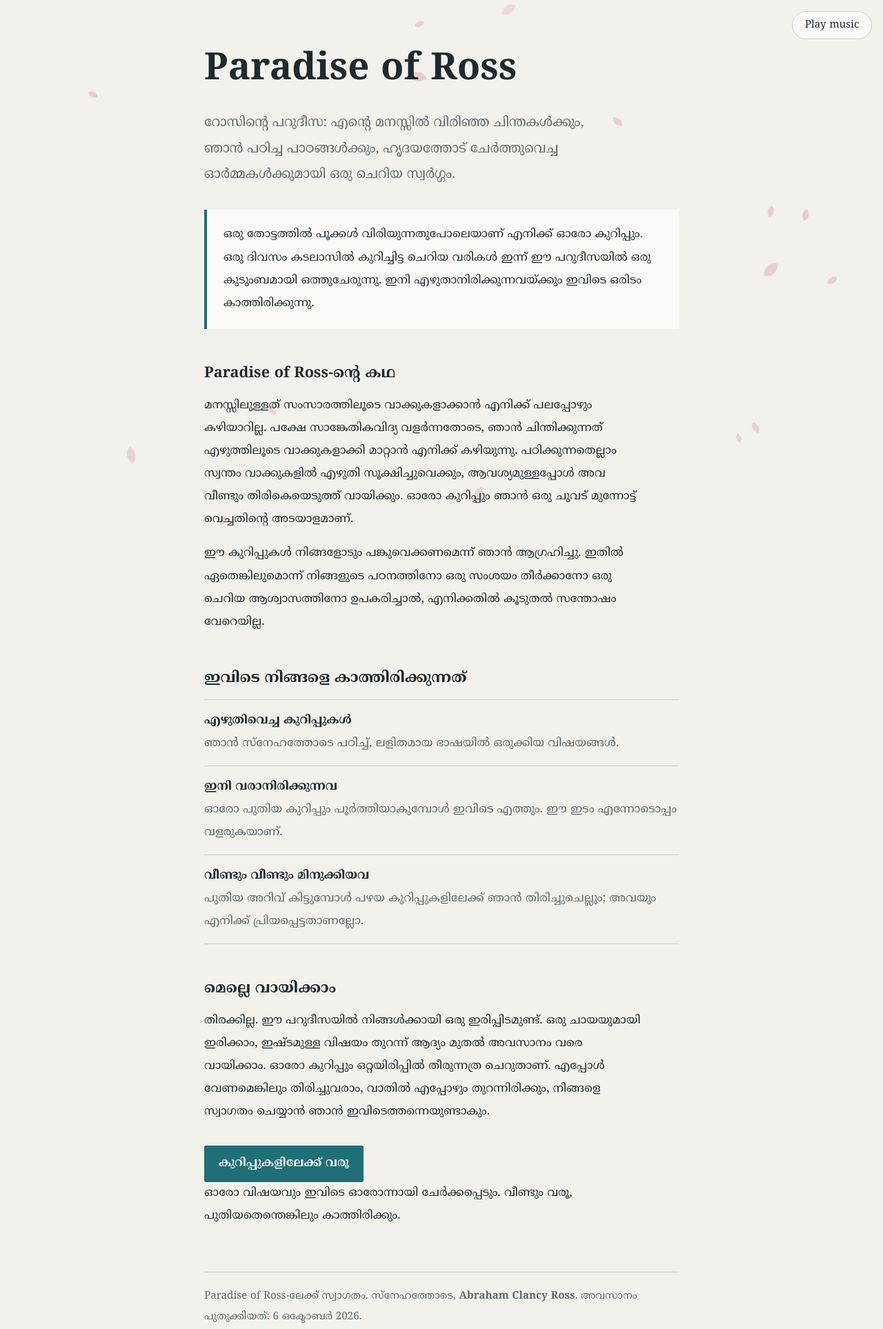
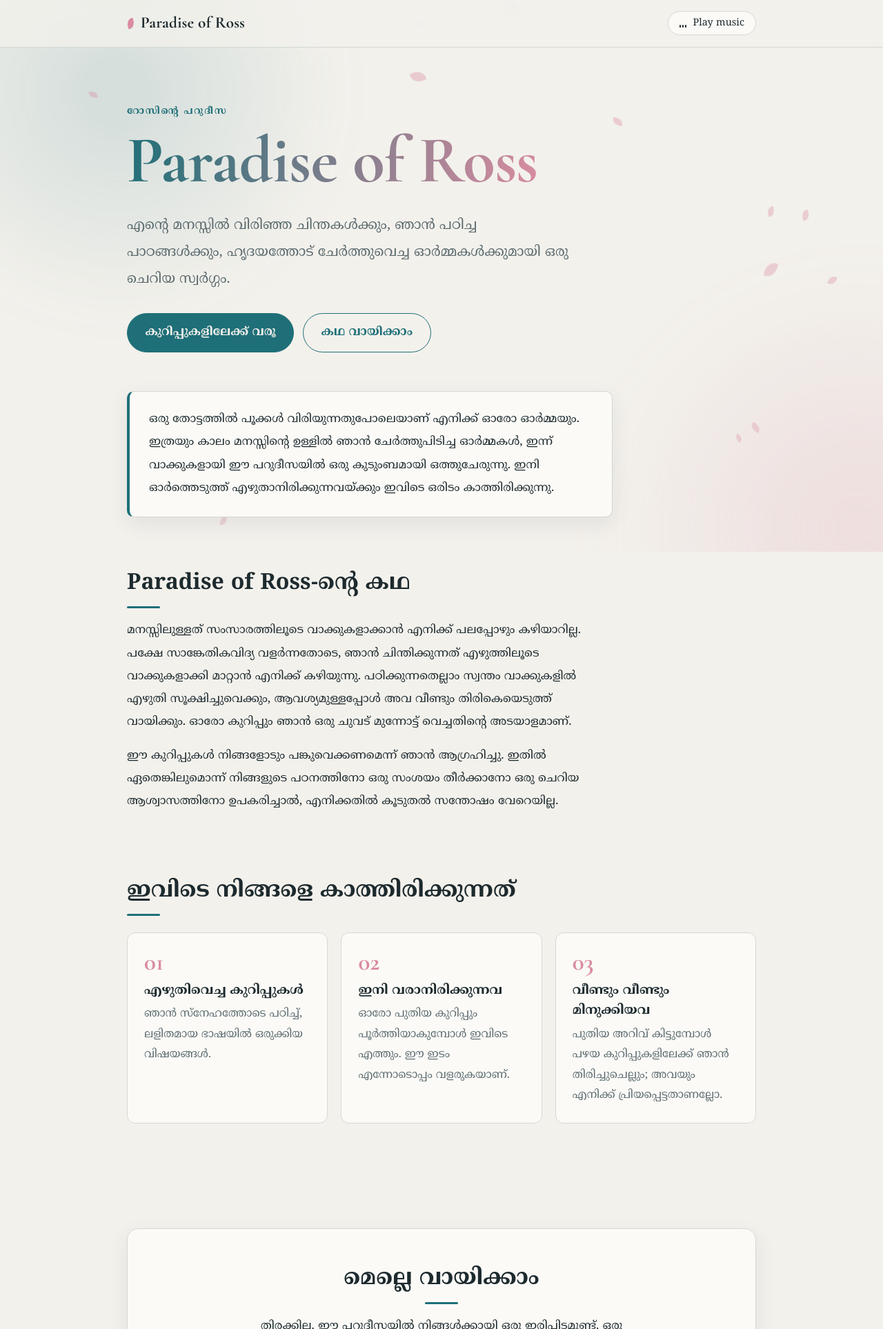
Before and after one commit to paradiseofross-dotcom/pages-of-my-life, a plain HTML site: page index.html in a window 1280 px wide. Shown: the top 1927 px of the page at 69% size. Drawn offline with nearby package versions, Linux system fonts and the light colour scheme.

Commit message:
Update index.html

```diff
--- a/index.html
+++ b/index.html
@@ -7,85 +7,148 @@
 <meta name="description" content="പഠിച്ചതും ചിന്തിച്ചതും സ്നേഹത്തോടെ പങ്കുവെക്കുന്ന കുറിപ്പുകളുടെ വളരുന്ന ശേഖരം.">
 <link rel="preconnect" href="https://fonts.googleapis.com">
 <link rel="preconnect" href="https://fonts.gstatic.com" crossorigin>
-<link href="https://fonts.googleapis.com/css2?family=Noto+Serif+Malayalam:wght@400;700&display=swap" rel="stylesheet">
+<link href="https://fonts.googleapis.com/css2?family=Noto+Serif+Malayalam:wght@400;700&family=Cormorant+Garamond:wght@500;600;700&display=swap" rel="stylesheet">
+<script>document.documentElement.classList.add('js')</script>
 <style>
 :root{
-  --bg:#f3f1ec; --ink:#1d2a2e; --muted:#5b6a6e; --line:#c9cfcc; --accent:#1f6f78; --paper:#fbfaf7; --petal:#d98ca0;
-  box-sizing:border-box;
-  padding-top:env(safe-area-inset-top,0px);
-  padding-bottom:env(safe-area-inset-bottom,0px);
+  --bg:#f3f1ec; --ink:#1d2a2e; --muted:#5b6a6e; --line:#d3d8d4; --accent:#1f6f78; --paper:#fbfaf7; --petal:#d98ca0; --glow1:rgba(31,111,120,.16); --glow2:rgba(217,140,160,.2);
+  --shadow:0 10px 30px rgba(29,42,46,.08);
+  box-sizing:border-box;padding-bottom:env(safe-area-inset-bottom,0px);
 }
 @media (prefers-color-scheme: dark){
-  :root:not([data-theme="light"]){--bg:#14201f;--ink:#e6ece9;--muted:#9fb0ac;--line:#2d3f3d;--accent:#6fc3c9;--paper:#1a2827;--petal:#e3a3b3}
+  :root:not([data-theme="light"]){--bg:#101918;--ink:#e6ece9;--muted:#9fb0ac;--line:#2d3f3d;--accent:#6fc3c9;--paper:#182321;--petal:#e3a3b3;--glow1:rgba(111,195,201,.12);--glow2:rgba(227,163,179,.1);--shadow:0 10px 30px rgba(0,0,0,.35)}
 }
-:root[data-theme="dark"]{--bg:#14201f;--ink:#e6ece9;--muted:#9fb0ac;--line:#2d3f3d;--accent:#6fc3c9;--paper:#1a2827;--petal:#e3a3b3}
+:root[data-theme="dark"]{--bg:#101918;--ink:#e6ece9;--muted:#9fb0ac;--line:#2d3f3d;--accent:#6fc3c9;--paper:#182321;--petal:#e3a3b3;--glow1:rgba(111,195,201,.12);--glow2:rgba(227,163,179,.1);--shadow:0 10px 30px rgba(0,0,0,.35)}
 *{box-sizing:border-box}
-html{scroll-padding-top:env(safe-area-inset-top,0px)}
-body{margin:0;background:var(--bg);color:var(--ink);font-family:"Noto Serif Malayalam","Manjari","Kartika",Georgia,serif;line-height:1.95;font-size:1.0625rem}
-.wrap{max-width:46rem;margin:0 auto;padding:4rem 1.5rem 3rem}
-h1{font-size:clamp(2.2rem,7vw,3.4rem);line-height:1.4;margin:0 0 1.25rem;font-weight:700}
-h2{font-size:1.35rem;line-height:1.6;margin:3rem 0 .75rem;font-weight:700}
-p{margin:0 0 1rem;max-width:40rem}
-.lead{font-size:1.2rem;color:var(--muted);max-width:36rem}
-.sheet{background:var(--paper);border-left:4px solid var(--accent);padding:1.25rem 1.5rem;margin-top:2rem}
-.sheet p:last-child{margin:0}
-ul{padding:0;margin:0;list-style:none}
-li{padding:.9rem 0;border-top:1px solid var(--line)}
-li:last-child{border-bottom:1px solid var(--line)}
-li strong{display:block}
-li span{color:var(--muted)}
+html{scroll-behavior:smooth;scroll-padding-top:5rem}
+body{margin:0;background:var(--bg);color:var(--ink);font-family:"Noto Serif Malayalam","Manjari","Kartika",Georgia,serif;line-height:1.95;font-size:1.0625rem;overflow-x:hidden}
+p{margin:0 0 1rem}
 a{color:var(--accent)}
-a:focus-visible{outline:2px solid var(--accent);outline-offset:3px}
-.btn{display:inline-block;margin-top:1rem;padding:.6rem 1.3rem;background:var(--accent);color:var(--bg);text-decoration:none;font-weight:700;border-radius:3px}
-footer{margin-top:4rem;padding-top:1.25rem;border-top:1px solid var(--line);color:var(--muted);font-size:.95rem}
+:focus-visible{outline:2px solid var(--accent);outline-offset:3px}
 
-
-.wrap{position:relative;z-index:1}
-.petals{position:fixed;inset:0;pointer-events:none;overflow:hidden;z-index:0}
+/* background */
+.bg{position:fixed;inset:0;z-index:0;pointer-events:none;overflow:hidden}
+.blob{position:absolute;width:44rem;height:44rem;border-radius:50%;filter:blur(40px)}
+.b1{top:-14rem;left:-12rem;background:radial-gradient(circle,var(--glow1),transparent 65%);animation:drift 26s ease-in-out infinite alternate}
+.b2{bottom:-16rem;right:-14rem;background:radial-gradient(circle,var(--glow2),transparent 65%);animation:drift 32s ease-in-out infinite alternate-reverse}
+@keyframes drift{to{transform:translate3d(6rem,4rem,0) scale(1.15)}}
 .petal{position:absolute;top:0;background:var(--petal);border-radius:80% 0 80% 0;opacity:0;animation:fall linear infinite}
 @keyframes fall{0%{transform:translate3d(0,-3rem,0) rotate(0);opacity:0}10%{opacity:.4}90%{opacity:.3}100%{transform:translate3d(var(--dx),105vh,0) rotate(400deg);opacity:0}}
-@keyframes enter{from{opacity:0;transform:translateY(14px)}to{opacity:1;transform:none}}
-h1{animation:enter 1.6s ease-out both}
-.lead{animation:enter 1.6s ease-out .5s both}
-.sheet{animation:enter 1.6s ease-out 1s both}
-.music{position:fixed;z-index:3;right:1rem;top:calc(1rem + env(safe-area-inset-top,0px));border:1px solid var(--line);background:var(--paper);color:var(--ink);font:inherit;font-size:.95rem;line-height:1.4;padding:.55rem 1.1rem;border-radius:2rem;cursor:pointer}
+
+/* header */
+.site{position:sticky;top:env(safe-area-inset-top,0px);z-index:5;backdrop-filter:blur(12px);-webkit-backdrop-filter:blur(12px);background:color-mix(in srgb,var(--bg) 78%,transparent);border-bottom:1px solid var(--line)}
+.bar{max-width:60rem;margin:0 auto;padding:.7rem 1.5rem;display:flex;align-items:center;justify-content:space-between;gap:1rem}
+.brand{font-family:"Cormorant Garamond",Georgia,serif;font-size:1.45rem;font-weight:700;letter-spacing:.01em;color:var(--ink);text-decoration:none;display:flex;align-items:center;gap:.55rem}
+.dot{width:.7rem;height:.9rem;background:var(--petal);border-radius:80% 0 80% 0;transform:rotate(-20deg)}
+.music{display:flex;align-items:center;gap:.6rem;border:1px solid var(--line);background:var(--paper);color:var(--ink);font:inherit;font-size:.9rem;line-height:1.4;padding:.4rem 1rem;border-radius:2rem;cursor:pointer;transition:border-color .2s,color .2s}
+.music:hover{border-color:var(--accent)}
 .music[aria-pressed="true"]{border-color:var(--accent);color:var(--accent)}
-.music:focus-visible{outline:2px solid var(--accent);outline-offset:3px}
-@media (prefers-reduced-motion:reduce){.petals{display:none}h1,.lead,.sheet{animation:none}}
+.eq{display:flex;align-items:flex-end;gap:2px;height:.8rem}
+.eq i{width:2px;height:30%;background:currentColor;border-radius:1px}
+.music[aria-pressed="true"] .eq i{animation:eq 1s ease-in-out infinite}
+.music[aria-pressed="true"] .eq i:nth-child(2){animation-delay:-.4s}
+.music[aria-pressed="true"] .eq i:nth-child(3){animation-delay:-.7s}
+@keyframes eq{0%,100%{height:25%}50%{height:100%}}
+
+/* layout */
+main{position:relative;z-index:1}
+.sec{max-width:60rem;margin:0 auto;padding:4.5rem 1.5rem 0}
+.eyebrow{font-size:.85rem;letter-spacing:.14em;text-transform:uppercase;color:var(--accent);font-weight:700;margin-bottom:.5rem}
+h1{font-family:"Cormorant Garamond","Noto Serif Malayalam",Georgia,serif;font-size:clamp(3rem,10vw,6rem);line-height:1.05;margin:0 0 1.5rem;font-weight:700;letter-spacing:-.01em}
+h1 span{background:linear-gradient(100deg,var(--accent),var(--petal));-webkit-background-clip:text;background-clip:text;color:transparent}
+h2{font-size:clamp(1.5rem,4vw,2rem);line-height:1.5;margin:0 0 1rem;font-weight:700}
+h2::after{content:"";display:block;width:3rem;height:3px;background:var(--accent);border-radius:2px;margin-top:.6rem}
+.hero{padding-top:5rem}
+.lead{font-size:1.25rem;color:var(--muted);max-width:40rem}
+.actions{display:flex;flex-wrap:wrap;gap:.8rem;margin-top:1.8rem}
+.btn{display:inline-block;padding:.7rem 1.6rem;border-radius:2rem;background:var(--accent);color:var(--bg);text-decoration:none;font-weight:700;border:1px solid var(--accent);transition:transform .2s,box-shadow .2s}
+.btn:hover{transform:translateY(-2px);box-shadow:var(--shadow)}
+.btn.ghost{background:transparent;color:var(--accent)}
+.quote{margin-top:3.5rem;background:var(--paper);border:1px solid var(--line);border-left:4px solid var(--accent);border-radius:10px;padding:1.5rem 1.75rem;box-shadow:var(--shadow);max-width:44rem}
+.quote p{margin:0}
+.copy{max-width:42rem}
+.grid{display:grid;grid-template-columns:repeat(auto-fit,minmax(15rem,1fr));gap:1.2rem;margin-top:1.5rem}
+.card{background:var(--paper);border:1px solid var(--line);border-radius:12px;padding:1.5rem;transition:transform .25s,box-shadow .25s,border-color .25s}
+.card:hover{transform:translateY(-6px);box-shadow:var(--shadow);border-color:var(--accent)}
+.num{font-family:"Cormorant Garamond",Georgia,serif;font-size:2.2rem;color:var(--petal);font-weight:700;line-height:1}
+.card h3{font-size:1.15rem;margin:.6rem 0 .3rem;line-height:1.6}
+.card p{margin:0;color:var(--muted);font-size:1rem;line-height:1.85}
+.cta{text-align:center;margin-top:5rem;padding:3rem 1.5rem;background:var(--paper);border:1px solid var(--line);border-radius:16px;box-shadow:var(--shadow)}
+.cta h2::after{margin:.6rem auto 0}
+.cta p{max-width:36rem;margin-left:auto;margin-right:auto}
+footer{position:relative;z-index:1;max-width:60rem;margin:5rem auto 0;padding:1.5rem 1.5rem 3rem;border-top:1px solid var(--line);color:var(--muted);font-size:.95rem;text-align:center}
+
+/* motion */
+@keyframes enter{from{opacity:0;transform:translateY(18px)}to{opacity:1;transform:none}}
+.hero .eyebrow{animation:enter 1.2s ease-out both}
+.hero h1{animation:enter 1.4s ease-out .15s both}
+.hero .lead{animation:enter 1.4s ease-out .45s both}
+.hero .actions{animation:enter 1.4s ease-out .75s both}
+.js .reveal{opacity:0;transform:translateY(24px);transition:opacity 1s ease-out,transform 1s ease-out}
+.js .reveal.in{opacity:1;transform:none}
+.grid .reveal:nth-child(2){transition-delay:.12s}
+.grid .reveal:nth-child(3){transition-delay:.24s}
+@media (prefers-reduced-motion:reduce){
+  .petal,.blob,.eq i{animation:none!important}.petal{display:none}
+  .hero *{animation:none!important}
+  .js .reveal{opacity:1;transform:none;transition:none}
+  html{scroll-behavior:auto}
+}
 </style>
 </head>
 <body>
-<div class="petals" id="petals" aria-hidden="true"></div>
-<button class="music" id="music" type="button" aria-pressed="false">Play music</button>
-<main class="wrap">
-  <h1>Paradise of Ross</h1>
-  <p class="lead">റോസിന്റെ പറുദീസ: എന്റെ മനസ്സിൽ വിരിഞ്ഞ ചിന്തകൾക്കും, ഞാൻ പഠിച്ച പാഠങ്ങൾക്കും, ഹൃദയത്തോട് ചേർത്തുവെച്ച ഓർമ്മകൾക്കുമായി ഒരു ചെറിയ സ്വർഗ്ഗം.</p>
+<div class="bg" aria-hidden="true"><div class="blob b1"></div><div class="blob b2"></div><div id="petals"></div></div>
 
-  <div class="sheet">
-    <p>ഒരു തോട്ടത്തിൽ പൂക്കൾ വിരിയുന്നതുപോലെയാണ് എനിക്ക് ഓരോ കുറിപ്പും. ഒരു ദിവസം കടലാസിൽ കുറിച്ചിട്ട ചെറിയ വരികൾ ഇന്ന് ഈ പറുദീസയിൽ ഒരു കുടുംബമായി ഒത്തുചേരുന്നു. ഇനി എഴുതാനിരിക്കുന്നവയ്ക്കും ഇവിടെ ഒരിടം കാത്തിരിക്കുന്നു.</p>
+<header class="site">
+  <div class="bar">
+    <a class="brand" href="#top"><span class="dot"></span>Paradise of Ross</a>
+    <button class="music" id="music" type="button" aria-pressed="false"><span class="eq" aria-hidden="true"><i></i><i></i><i></i></span><span id="mlabel">Play music</span></button>
   </div>
+</header>
 
-  <h2>Paradise of Ross-ന്റെ കഥ</h2>
-  <p>മനസ്സിലുള്ളത് സംസാരത്തിലൂടെ വാക്കുകളാക്കാൻ എനിക്ക് പലപ്പോഴും കഴിയാറില്ല. പക്ഷേ സാങ്കേതികവിദ്യ വളർന്നതോടെ, ഞാൻ ചിന്തിക്കുന്നത് എഴുത്തിലൂടെ വാക്കുകളാക്കി മാറ്റാൻ എനിക്ക് കഴിയുന്നു. പഠിക്കുന്നതെല്ലാം സ്വന്തം വാക്കുകളിൽ എഴുതി സൂക്ഷിച്ചുവെക്കും, ആവശ്യമുള്ളപ്പോൾ അവ വീണ്ടും തിരികെയെടുത്ത് വായിക്കും. ഓരോ കുറിപ്പും ഞാൻ ഒരു ചുവട് മുന്നോട്ട് വെച്ചതിന്റെ അടയാളമാണ്.</p>
-  <p>ഈ കുറിപ്പുകൾ നിങ്ങളോടും പങ്കുവെക്കണമെന്ന് ഞാൻ ആഗ്രഹിച്ചു. ഇതിൽ ഏതെങ്കിലുമൊന്ന് നിങ്ങളുടെ പഠനത്തിനോ ഒരു സംശയം തീർക്കാനോ ഒരു ചെറിയ ആശ്വാസത്തിനോ ഉപകരിച്ചാൽ, എനിക്കതിൽ കൂടുതൽ സന്തോഷം വേറെയില്ല.</p>
+<main id="top">
+  <section class="sec hero">
+    <div class="eyebrow">റോസിന്റെ പറുദീസ</div>
+    <h1><span>Paradise of Ross</span></h1>
+    <p class="lead">എന്റെ മനസ്സിൽ വിരിഞ്ഞ ചിന്തകൾക്കും, ഞാൻ പഠിച്ച പാഠങ്ങൾക്കും, ഹൃദയത്തോട് ചേർത്തുവെച്ച ഓർമ്മകൾക്കുമായി ഒരു ചെറിയ സ്വർഗ്ഗം.</p>
+    <div class="actions">
+      <a class="btn" href="memories/index.html">കുറിപ്പുകളിലേക്ക് വരൂ</a>
+      <a class="btn ghost" href="#story">കഥ വായിക്കാം</a>
+    </div>
+    <div class="quote reveal">
+      <p>ഒരു തോട്ടത്തിൽ പൂക്കൾ വിരിയുന്നതുപോലെയാണ് എനിക്ക് ഓരോ ഓർമ്മയും. ഇത്രയും കാലം മനസ്സിന്റെ ഉള്ളിൽ ഞാൻ ചേർത്തുപിടിച്ച ഓർമ്മകൾ, ഇന്ന് വാക്കുകളായി ഈ പറുദീസയിൽ ഒരു കുടുംബമായി ഒത്തുചേരുന്നു. ഇനി ഓർത്തെടുത്ത് എഴുതാനിരിക്കുന്നവയ്ക്കും ഇവിടെ ഒരിടം കാത്തിരിക്കുന്നു.</p>
+    </div>
+  </section>
 
-  <h2>ഇവിടെ നിങ്ങളെ കാത്തിരിക്കുന്നത്</h2>
-  <ul>
-    <li><strong>എഴുതിവെച്ച കുറിപ്പുകൾ</strong><span>ഞാൻ സ്നേഹത്തോടെ പഠിച്ച്, ലളിതമായ ഭാഷയിൽ ഒരുക്കിയ വിഷയങ്ങൾ.</span></li>
-    <li><strong>ഇനി വരാനിരിക്കുന്നവ</strong><span>ഓരോ പുതിയ കുറിപ്പും പൂർത്തിയാകുമ്പോൾ ഇവിടെ എത്തും. ഈ ഇടം എന്നോടൊപ്പം വളരുകയാണ്.</span></li>
-    <li><strong>വീണ്ടും വീണ്ടും മിനുക്കിയവ</strong><span>പുതിയ അറിവ് കിട്ടുമ്പോൾ പഴയ കുറിപ്പുകളിലേക്ക് ഞാൻ തിരിച്ചുചെല്ലും; അവയും എനിക്ക് പ്രിയപ്പെട്ടതാണല്ലോ.</span></li>
-  </ul>
+  <section class="sec" id="story">
+    <div class="copy reveal">
+      <h2>Paradise of Ross-ന്റെ കഥ</h2>
+      <p>മനസ്സിലുള്ളത് സംസാരത്തിലൂടെ വാക്കുകളാക്കാൻ എനിക്ക് പലപ്പോഴും കഴിയാറില്ല. പക്ഷേ സാങ്കേതികവിദ്യ വളർന്നതോടെ, ഞാൻ ചിന്തിക്കുന്നത് എഴുത്തിലൂടെ വാക്കുകളാക്കി മാറ്റാൻ എനിക്ക് കഴിയുന്നു. പഠിക്കുന്നതെല്ലാം സ്വന്തം വാക്കുകളിൽ എഴുതി സൂക്ഷിച്ചുവെക്കും, ആവശ്യമുള്ളപ്പോൾ അവ വീണ്ടും തിരികെയെടുത്ത് വായിക്കും. ഓരോ കുറിപ്പും ഞാൻ ഒരു ചുവട് മുന്നോട്ട് വെച്ചതിന്റെ അടയാളമാണ്.</p>
+      <p>ഈ കുറിപ്പുകൾ നിങ്ങളോടും പങ്കുവെക്കണമെന്ന് ഞാൻ ആഗ്രഹിച്ചു. ഇതിൽ ഏതെങ്കിലുമൊന്ന് നിങ്ങളുടെ പഠനത്തിനോ ഒരു സംശയം തീർക്കാനോ ഒരു ചെറിയ ആശ്വാസത്തിനോ ഉപകരിച്ചാൽ, എനിക്കതിൽ കൂടുതൽ സന്തോഷം വേറെയില്ല.</p>
+    </div>
+  </section>
 
-  <h2>മെല്ലെ വായിക്കാം</h2>
-  <p>തിരക്കില്ല. ഈ പറുദീസയിൽ നിങ്ങൾക്കായി ഒരു ഇരിപ്പിടമുണ്ട്. ഒരു ചായയുമായി ഇരിക്കാം, ഇഷ്ടമുള്ള വിഷയം തുറന്ന് ആദ്യം മുതൽ അവസാനം വരെ വായിക്കാം. ഓരോ കുറിപ്പും ഒറ്റയിരിപ്പിൽ തീരുന്നത്ര ചെറുതാണ്. എപ്പോൾ വേണമെങ്കിലും തിരിച്ചുവരാം, വാതിൽ എപ്പോഴും തുറന്നിരിക്കും, നിങ്ങളെ സ്വാഗതം ചെയ്യാൻ ഞാൻ ഇവിടെത്തന്നെയുണ്ടാകും.</p>
+  <section class="sec">
+    <h2 class="reveal">ഇവിടെ നിങ്ങളെ കാത്തിരിക്കുന്നത്</h2>
+    <div class="grid">
+      <article class="card reveal"><div class="num">01</div><h3>എഴുതിവെച്ച കുറിപ്പുകൾ</h3><p>ഞാൻ സ്നേഹത്തോടെ പഠിച്ച്, ലളിതമായ ഭാഷയിൽ ഒരുക്കിയ വിഷയങ്ങൾ.</p></article>
+      <article class="card reveal"><div class="num">02</div><h3>ഇനി വരാനിരിക്കുന്നവ</h3><p>ഓരോ പുതിയ കുറിപ്പും പൂർത്തിയാകുമ്പോൾ ഇവിടെ എത്തും. ഈ ഇടം എന്നോടൊപ്പം വളരുകയാണ്.</p></article>
+      <article class="card reveal"><div class="num">03</div><h3>വീണ്ടും വീണ്ടും മിനുക്കിയവ</h3><p>പുതിയ അറിവ് കിട്ടുമ്പോൾ പഴയ കുറിപ്പുകളിലേക്ക് ഞാൻ തിരിച്ചുചെല്ലും; അവയും എനിക്ക് പ്രിയപ്പെട്ടതാണല്ലോ.</p></article>
+    </div>
+  </section>
 
+  <section class="sec">
+    <div class="cta reveal">
+      <h2>മെല്ലെ വായിക്കാം</h2>
+      <p>തിരക്കില്ല. ഈ പറുദീസയിൽ നിങ്ങൾക്കായി ഒരു ഇരിപ്പിടമുണ്ട്. ഒരു ചായയുമായി ഇരിക്കാം, ഇഷ്ടമുള്ള വിഷയം തുറന്ന് ആദ്യം മുതൽ അവസാനം വരെ വായിക്കാം. ഓരോ കുറിപ്പും ഒറ്റയിരിപ്പിൽ തീരുന്നത്ര ചെറുതാണ്. എപ്പോൾ വേണമെങ്കിലും തിരിച്ചുവരാം, വാതിൽ എപ്പോഴും തുറന്നിരിക്കും, നിങ്ങളെ സ്വാഗതം ചെയ്യാൻ ഞാൻ ഇവിടെത്തന്നെയുണ്ടാകും.</p>
+      <a class="btn" href="memories/index.html">കുറിപ്പുകളിലേക്ക് വരൂ</a>
+      <p style="margin:1.2rem auto 0;color:var(--muted)">ഓരോ വിഷയവും ഇവിടെ ഓരോന്നായി ചേർക്കപ്പെടും. വീണ്ടും വരൂ, പുതിയതെന്തെങ്കിലും കാത്തിരിക്കും.</p>
+    </div>
+  </section>
+</main>
 
-  <a class="btn" href="memories/index.html">കുറിപ്പുകളിലേക്ക് വരൂ</a>
-  <p>ഓരോ വിഷയവും ഇവിടെ ഓരോന്നായി ചേർക്കപ്പെടും. വീണ്ടും വരൂ, പുതിയതെന്തെങ്കിലും കാത്തിരിക്കും.</p>
+<footer>Paradise of Ross-ലേക്ക് സ്വാഗതം. സ്നേഹത്തോടെ, <strong>Abraham Clancy Ross</strong>. അവസാനം പുതുക്കിയത്: 6 ഒക്ടോബർ 2026.</footer>
 
-
-  <footer>Paradise of Ross-ലേക്ക് സ്വാഗതം. സ്നേഹത്തോടെ, <strong>Abraham Clancy Ross</strong>. അവസാനം പുതുക്കിയത്: 6 ഒക്ടോബർ 2026.</footer>
-</main>
 <script>
 (function(){
   var pe=document.getElementById('petals');
@@ -100,7 +163,16 @@ h1{animation:enter 1.6s ease-out both}
     pe.appendChild(p);
   }
 
-  var btn=document.getElementById('music'), ctx=null, master=null, timer=null, step=0, next=0, on=false, started=false;
+  var items=document.querySelectorAll('.reveal');
+  if('IntersectionObserver' in window){
+    var io=new IntersectionObserver(function(es){
+      es.forEach(function(e){if(e.isIntersecting){e.target.classList.add('in');io.unobserve(e.target);}});
+    },{threshold:.15});
+    items.forEach(function(el){io.observe(el);});
+  }else{items.forEach(function(el){el.classList.add('in');});}
+
+  var btn=document.getElementById('music'), lab=document.getElementById('mlabel');
+  var ctx=null, master=null, timer=null, step=0, next=0, on=false, started=false;
   var chords=[[48,55,60,64,67],[45,52,57,60,64],[41,48,57,60,65],[43,50,59,62,67]];
   var arp=[0,2,3,2,4,3,2,1], mel=[72,74,76,79,81,79,76,74], STEP=0.75;
   function setup(){
@@ -140,20 +212,20 @@ h1{animation:enter 1.6s ease-out both}
     master.gain.linearRampToValueAtTime(.9,ctx.currentTime+2.5);
     next=ctx.currentTime+.1; schedule();
     timer=setInterval(schedule,250);
-    btn.textContent='Pause music'; btn.setAttribute('aria-pressed','true');
+    lab.textContent='Pause music'; btn.setAttribute('aria-pressed','true');
   }
   function stop(){
     on=false; clearInterval(timer);
     master.gain.cancelScheduledValues(ctx.currentTime);
     master.gain.linearRampToValueAtTime(0,ctx.currentTime+1);
-    btn.textContent='Play music'; btn.setAttribute('aria-pressed','false');
+    lab.textContent='Play music'; btn.setAttribute('aria-pressed','false');
   }
   btn.addEventListener('click',function(){on?stop():start();});
   function first(e){
     if(started||(e.target.closest&&e.target.closest('#music')))return;
     start();
   }
-  ['pointerdown','keydown','touchstart'].forEach(function(ev){document.addEventListener(ev,first,{once:false,passive:true});});
+  ['pointerdown','keydown','touchstart'].forEach(function(ev){document.addEventListener(ev,first,{passive:true});});
 })();
 </script>
 </body>
```
